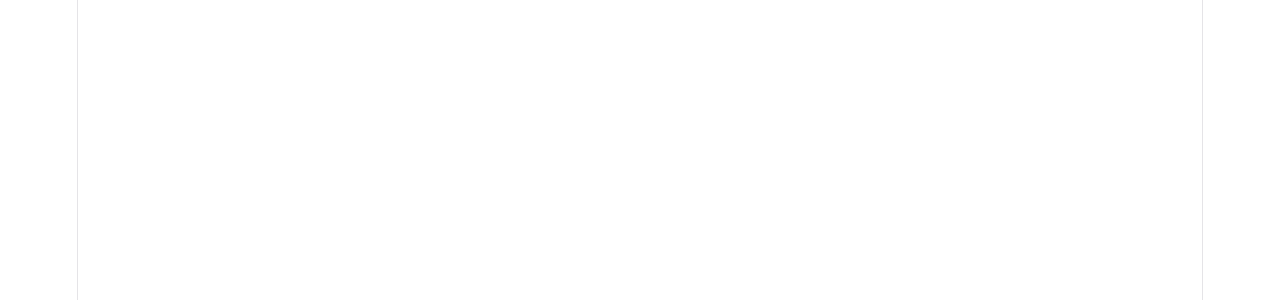
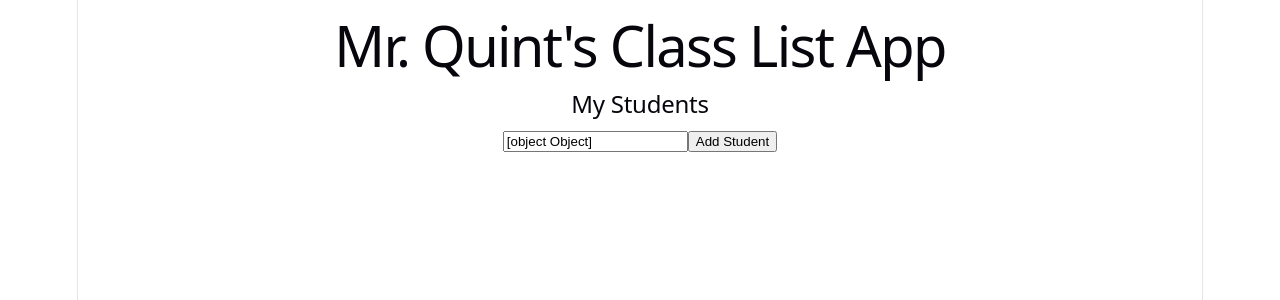
Before and after one commit to mquint18/Week8new, a React (Vite) app: page / in a window 1280 px wide. Shown: the top 300 px of the page. Built offline with nearby package versions, Linux system fonts and the light colour scheme.

Commit message:
some logic

```diff
--- a/src/App.jsx
+++ b/src/App.jsx
@@ -1,4 +1,6 @@
 import { useState } from 'react'
+import Header from './Components/Header'
+import StudentList from './Pages/StudentList'
 
 import './App.css'
 
@@ -7,7 +9,14 @@
 
   return (
     <>
+      <div>
+        <Header/>
+      </div>
+      <div>
+        <StudentList/>
 
+
+      </div>
     </>
   )
 }
--- /dev/null
+++ b/src/Components/Button.jsx
@@ -0,0 +1,14 @@
+
+
+function Button({text, onClick, type = "button"}) {
+
+    return(
+
+
+        <button className="clicky" type = {type} onClick={onClick}>
+            {text}
+        </button>
+    );
+}
+
+export default Button;
--- a/src/Components/Header.jsx
+++ b/src/Components/Header.jsx
@@ -0,0 +1,13 @@
+
+function Header() {
+
+
+    return(
+        <div className='head-div'>
+
+            <h1>Mr. Quint's Class List App</h1>
+        </div>
+    );
+}
+
+export default Header;
--- /dev/null
+++ b/src/Components/NewInput.jsx
@@ -0,0 +1,24 @@
+
+function NewInput({
+    name,
+    grade,
+    value,
+    onChange,
+    placeholder
+}) {
+
+    return(
+
+       <input
+       type="text"
+       className="input"
+       name = {name}
+       grade = {grade}
+       value= {value}
+       onChange={onChange}
+       placeholder={placeholder}
+       />
+    )
+}
+
+export default NewInput;
--- a/src/Pages/StudentList.jsx
+++ b/src/Pages/StudentList.jsx
@@ -0,0 +1,44 @@
+import { useState } from "react";
+import NewInput from "../Components/NewInput";
+import Button from "../Components/Button";
+
+function StudentList(){
+
+    const [student, setStudent] = useState({});
+    const [students, setStudents] = useState([]);
+
+
+    function AddStudent(){
+
+        if (name === ""){
+            alert("Please Enter a Student Name")
+            return;
+        }
+
+        setStudents([... students]);
+
+    }
+
+    return(
+        <div className="student-list">
+            <h2>My Students</h2>
+
+          <NewInput
+            value = {student}
+            placeholder = "Enter full name"
+            onChange = {(e) => setStudent(e.target.value)}
+            />
+
+           <Button
+            text = "Add Student"
+            onClick={AddStudent}
+           />
+
+
+        </div>
+    )
+
+
+}
+
+export default StudentList;
```
Also changed, not shown: src/Pages/StudentCard.jsx (+17 -0 lines), src/Components/Input.jsx (deleted).
